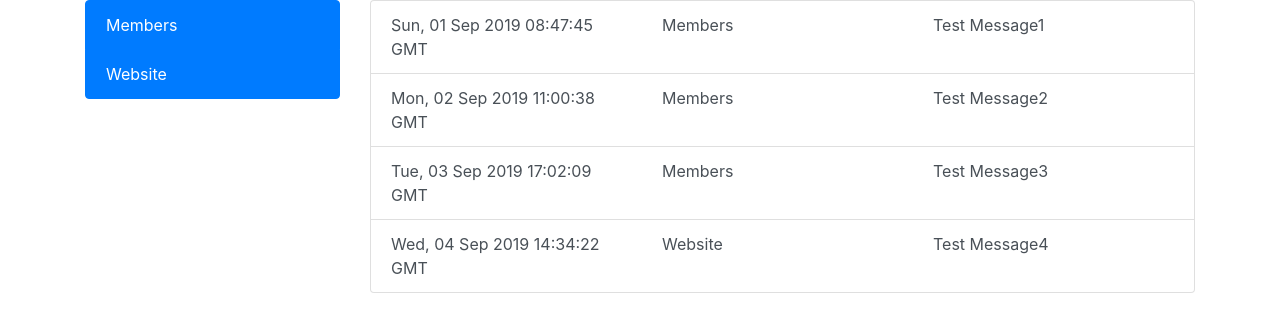
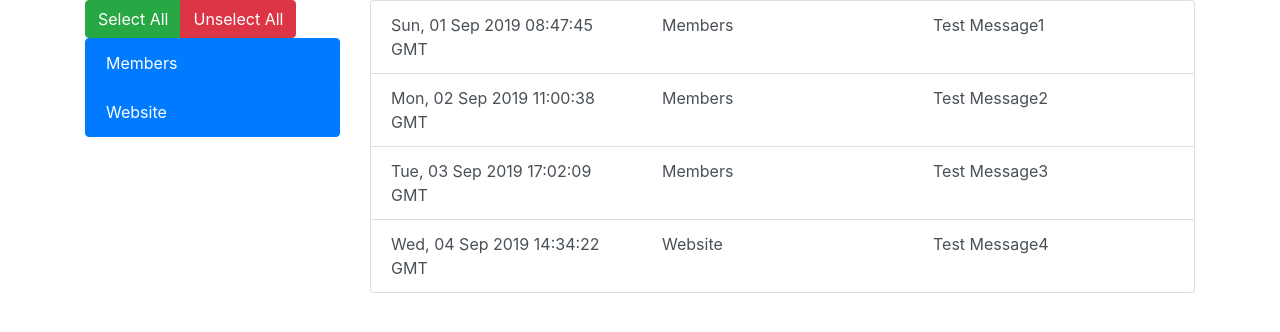
Before and after one commit to Howserr/Problems, a React (Create React App) app: page / in a window 1280 px wide. Shown: the top 332 px of the page. Built offline with nearby package versions, Linux system fonts and the light colour scheme.

Commit message:
Added select & unselect all filters.

```diff
--- a/src/Dashboard/Dashboard.tsx
+++ b/src/Dashboard/Dashboard.tsx
@@ -48,18 +48,28 @@ class Dashboard extends React.Component<{}, DashboardState> {
             selectedApplications: ["Members", "Website"]
         }
 
-        this.toggleFilterApplication = this.toggleFilterApplication.bind(this);
+        this.toggleApplicationFilter = this.toggleApplicationFilter.bind(this);
+        this.toggleOnAllApplicationFilters = this.toggleOnAllApplicationFilters.bind(this);
+        this.toggleOffAllApplicationFilters = this.toggleOffAllApplicationFilters.bind(this);
         this.filteredLogs = this.filteredLogs.bind(this);
     }
 
-    toggleFilterApplication(application: string) {
+    toggleApplicationFilter(application: string) {
         const index = this.state.selectedApplications.indexOf(application);
         if (index < 0) {
             this.state.selectedApplications.push(application);
         } else {
             this.state.selectedApplications.splice(index, 1);
         }
-        this.setState({ selectedApplications: [...this.state.selectedApplications]})
+        this.setState({ selectedApplications: [...this.state.selectedApplications] })
+    }
+
+    toggleOnAllApplicationFilters() {
+        this.setState({ selectedApplications: this.state.applications })
+    }
+
+    toggleOffAllApplicationFilters() {
+        this.setState({ selectedApplications: [] })
     }
 
     filteredLogs() {
@@ -73,7 +83,12 @@ class Dashboard extends React.Component<{}, DashboardState> {
             <div>
                 <Row>
                     <Col xs="3">
-                        <LogFilter filterItems={this.state.applications} selectedItems={this.state.selectedApplications} onFilterItemClicked={this.toggleFilterApplication}></LogFilter>
+                        <LogFilter filterItems={this.state.applications}
+                        selectedItems={this.state.selectedApplications}
+                        onFilterItemClicked={this.toggleApplicationFilter}
+                        onSelectAllClicked={this.toggleOnAllApplicationFilters}
+                        onUnselectAllClicked={this.toggleOffAllApplicationFilters}>
+                        </LogFilter>
                     </Col>
                     <Col xs="9">
                         <LogList logs={this.filteredLogs()}/>
--- a/src/Dashboard/LogFilter/LogFilter.tsx
+++ b/src/Dashboard/LogFilter/LogFilter.tsx
@@ -1,20 +1,28 @@
 import React from "react";
-import { ListGroup, ListGroupItem } from "reactstrap";
+import { ListGroup, ListGroupItem, Button, Row, ButtonGroup } from "reactstrap";
 
 interface LogFilterProps {
     filterItems: string[];
     selectedItems: string[];
-    onFilterItemClicked: (item: string) => void
+    onFilterItemClicked: (item: string) => void;
+    onSelectAllClicked: () => void;
+    onUnselectAllClicked: () => void;
 }
 
 
 const LogFilter: React.FC<LogFilterProps> = (props: LogFilterProps) => {
     return(
-        <ListGroup>
-            {props.filterItems.map((item: string) => (
-                <ListGroupItem tag="button" action onClick={() => props.onFilterItemClicked(item)} active={props.selectedItems.includes(item)}>{item}</ListGroupItem>
-            ))}
-        </ListGroup>
+        <div>
+            <ButtonGroup>
+                <Button color="success" onClick={props.onSelectAllClicked}>Select All</Button>
+                <Button color="danger" onClick={props.onUnselectAllClicked}>Unselect All</Button>
+            </ButtonGroup>
+            <ListGroup>
+                {props.filterItems.map((item: string) => (
+                    <ListGroupItem tag="button" action onClick={() => props.onFilterItemClicked(item)} active={props.selectedItems.includes(item)}>{item}</ListGroupItem>
+                ))}
+            </ListGroup>
+        </div>
     );
 }
 
```
